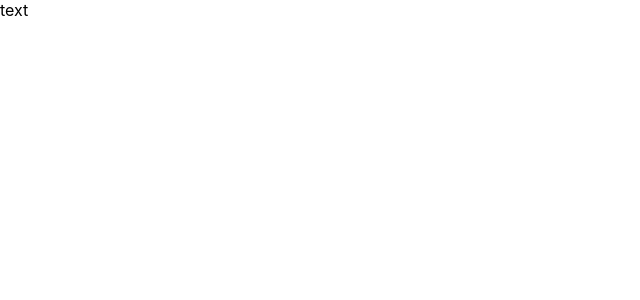
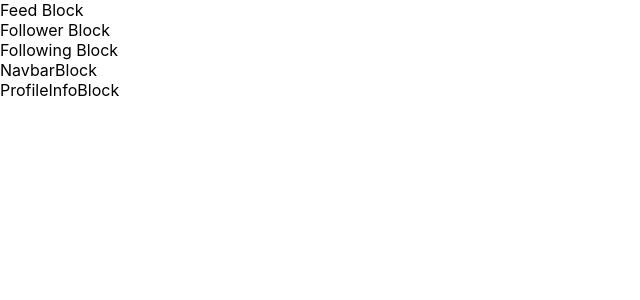
Before and after one commit to Gengur123/social-media, a React (Create React App) app: page / in a window 1280 px wide. Shown: the top 300 px of the page, without its empty margins (0-640 px from the left). Built offline with nearby package versions, Linux system fonts and the light colour scheme.

Commit message:
Add placeholder components

```diff
--- a/src/App.js
+++ b/src/App.js
@@ -1,10 +1,20 @@
 import React from 'react'
-
+import FeedBlock from './components/FeedBlock';
+import FollowerBlock from './components/FollowerBlock';
+import FollowingBlock from './components/FollowingBlock';
+import NavbarBlock from './components/NavbarBlock';
+import ProfileInfoBlock from './components/ProfileInfoBlock';
 
 function App () {
 
   return (
-    <div>text</div>
+    <React.Fragment>
+      <FeedBlock />
+      <FollowerBlock />
+      <FollowingBlock />
+      <NavbarBlock />
+      <ProfileInfoBlock />
+    </React.Fragment>
   )
 }
 
--- /dev/null
+++ b/src/components/FeedBlock.jsx
@@ -0,0 +1,9 @@
+import React from 'react'
+
+function FeedBlock () {
+  return (
+    <div>Feed Block</div>
+  )
+}
+
+export default FeedBlock;
--- /dev/null
+++ b/src/components/FollowerBlock.jsx
@@ -0,0 +1,9 @@
+import React from 'react'
+
+function FollowerBlock () {
+  return (
+    <div>Follower Block</div>
+  )
+}
+
+export default FollowerBlock;
--- /dev/null
+++ b/src/components/FollowingBlock.jsx
@@ -0,0 +1,9 @@
+import React from 'react'
+
+function FollowingBlock () {
+  return (
+    <div>Following Block</div>
+  )
+}
+
+export default FollowingBlock;
--- /dev/null
+++ b/src/components/NavbarBlock.jsx
@@ -0,0 +1,10 @@
+import React from 'react'
+
+function NavbarBlock () {
+
+  return (
+    <div>NavbarBlock</div>
+  )
+}
+
+export default NavbarBlock;
--- /dev/null
+++ b/src/components/ProfileInfoBlock.jsx
@@ -0,0 +1,11 @@
+import React from 'react'
+
+
+function ProfileInfoBlock () {
+
+  return (
+    <div>ProfileInfoBlock</div>
+  )
+}
+
+export default ProfileInfoBlock;
```
